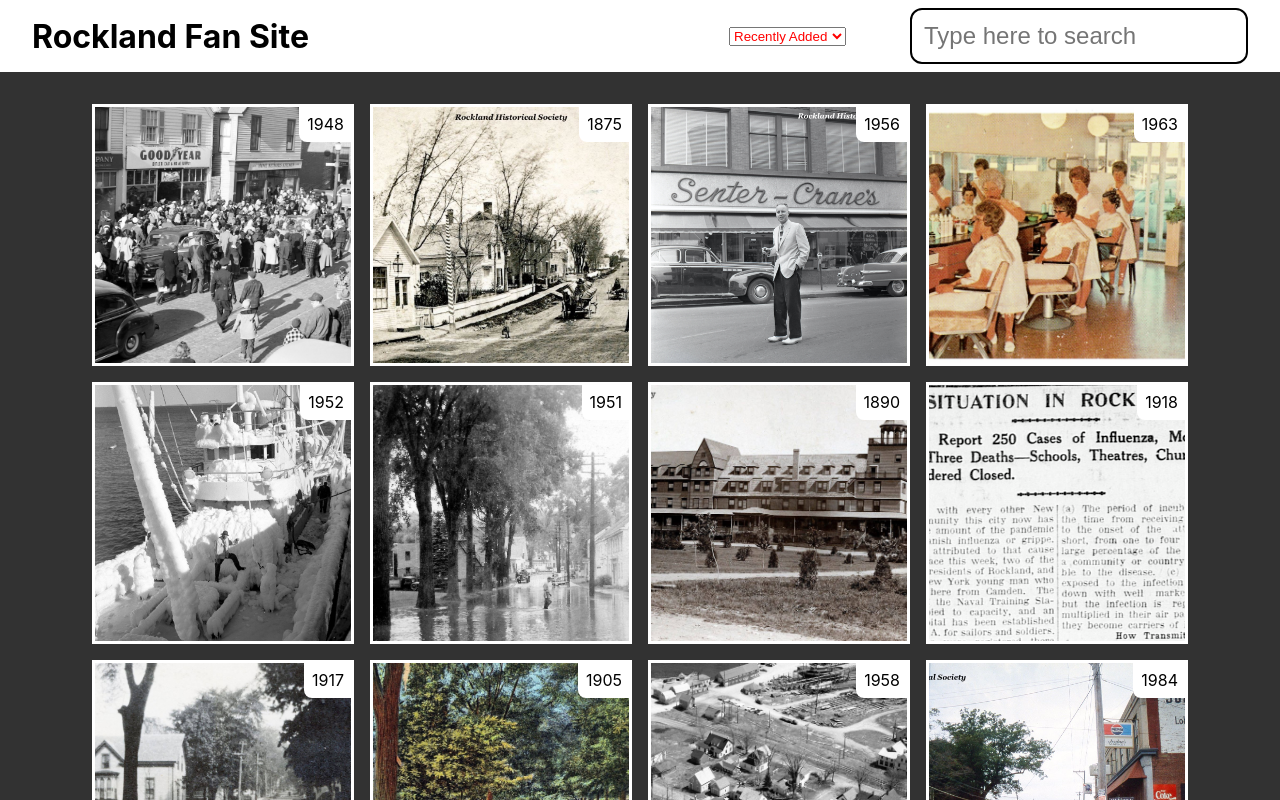
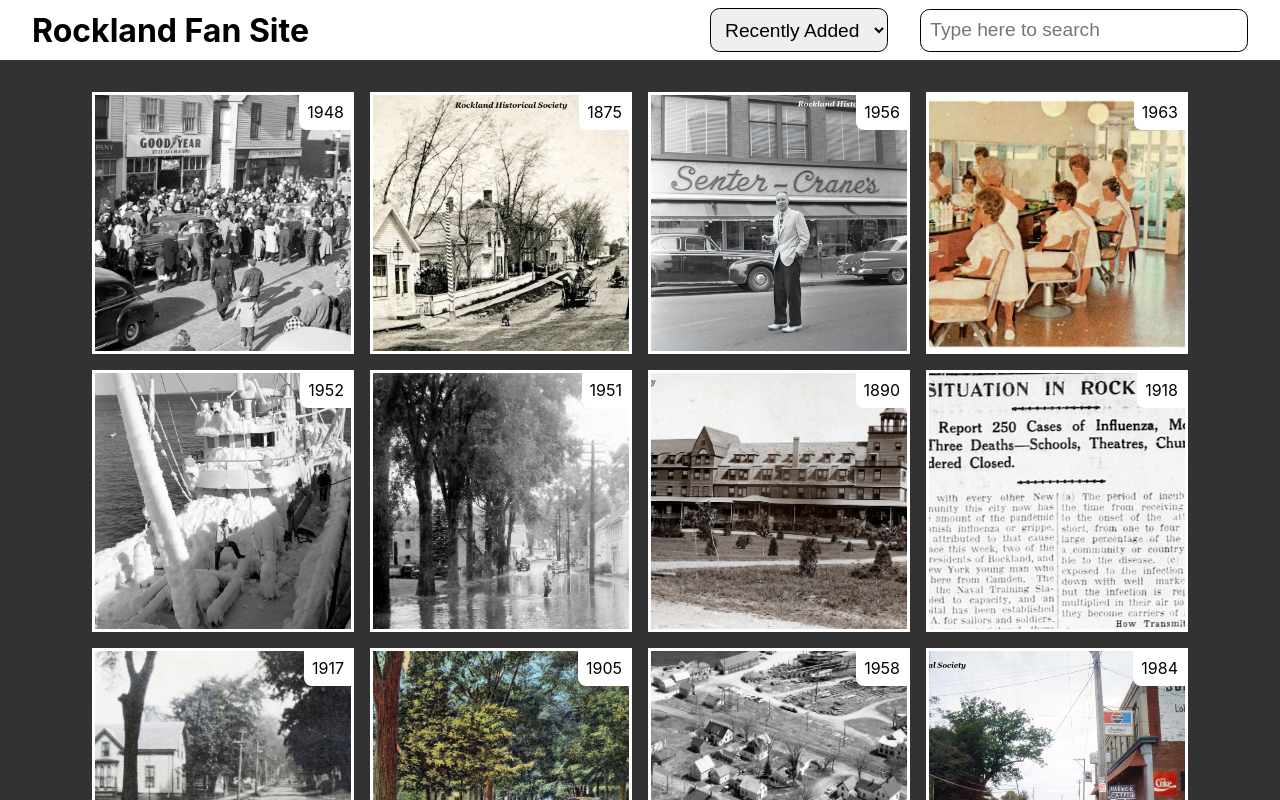
Before and after one commit to mpaulweeks/rockland, a React (Create React App) app: page / in a window 1280 px wide. Shown: the top 800 px of the page. Built offline with nearby package versions, Linux system fonts and the light colour scheme.

Commit message:
navbar styling

```diff
--- a/src/navbar/Search.css
+++ b/src/navbar/Search.css
@@ -1,8 +1,9 @@
 .Search {
-  font-size: 1.5rem;
+  font-size: 1.2rem;
   padding: 0.5em;
   border: 0.1em solid black;
   border-radius: 0.5em;
+  width: 16em;
 }
 
 @media (max-width: 600px) {
--- a/src/navbar/Sorter.css
+++ b/src/navbar/Sorter.css
@@ -1,4 +1,8 @@
 .Sorter {
-  /* todo */
-  color: red;
+  font-size: 1.2rem;
+  padding: 0.5em;
+  border: 0.1em solid black;
+  border-radius: 0.5em;
+
+  margin-right: 0;
 }
```
